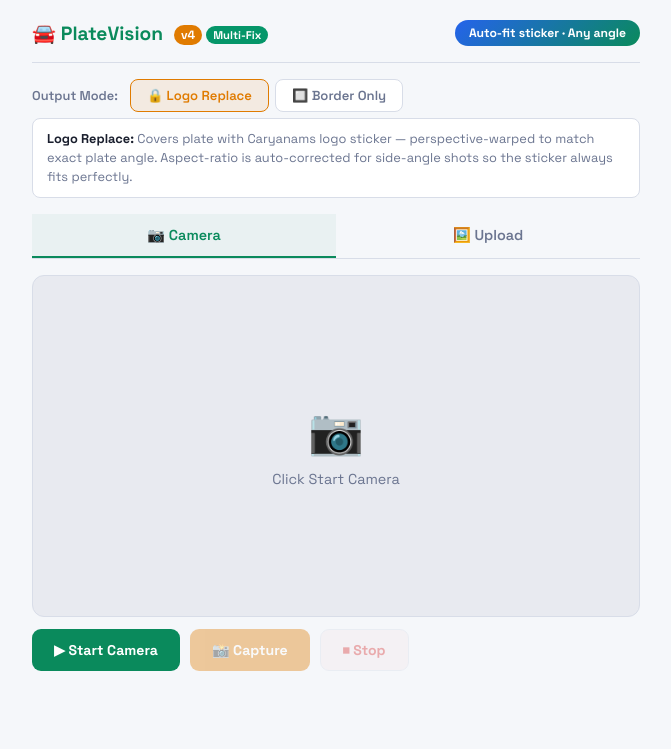
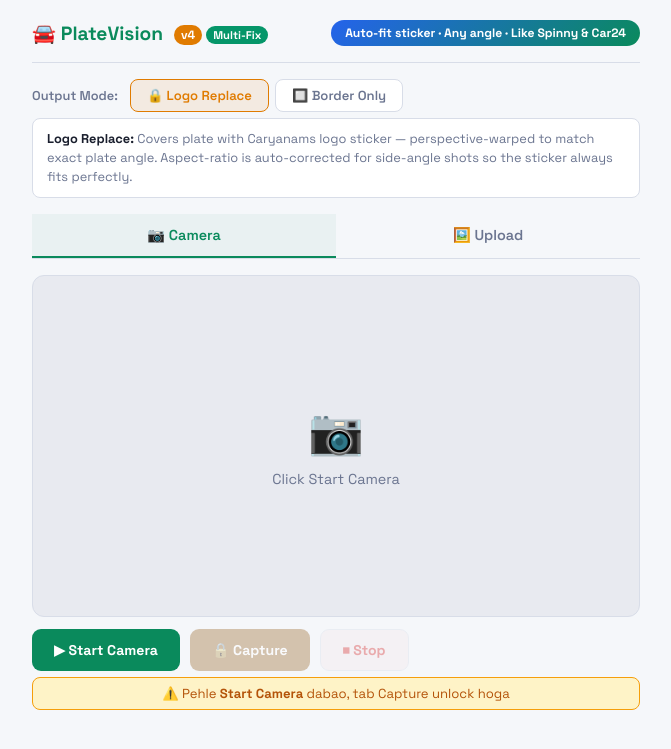
Before and after one commit to padmaninenshi-python/number_plate, a Flask app: page / in a window 1280 px wide. Shown: the top 749 px of the page, without its empty margins (304-975 px from the left). Run offline with Flask 3, Linux system fonts and the light colour scheme.

Commit message:
Update capture button and message styles

```diff
--- a/templates/index.html
+++ b/templates/index.html
@@ -29,6 +29,20 @@
         .corner-bbox  { background: #fff3cd; color: #856404; }
         .v5-badge     { font-size: 0.7rem; background: #059669; color: #fff; padding: 2px 7px; border-radius: 10px; vertical-align: middle; margin-left: 4px; }
         .angle-badge  { font-size: 0.7rem; background: #2563eb; color: #fff; padding: 2px 7px; border-radius: 10px; vertical-align: middle; margin-left: 4px; }
+
+        /* Capture lock styles */
+        .btn.locked   { opacity: 0.45; cursor: not-allowed; filter: grayscale(60%); }
+        .capture-lock-msg {
+            text-align: center;
+            font-size: 0.82rem;
+            color: #b45309;
+            background: #fef3c7;
+            border: 1px solid #f59e0b;
+            border-radius: 8px;
+            padding: 7px 14px;
+            margin: 6px 0 0 0;
+        }
+        .capture-lock-msg.hidden { display: none; }
     </style>
 </head>
 <body>
@@ -36,7 +50,7 @@
 
     <header>
         <span class="logo">🚘 PlateVision <span class="v2">v4</span><span class="v5-badge">Multi-Fix</span></span>
-        <span class="badge">Auto-fit sticker · Any angle </span>
+        <span class="badge">Auto-fit sticker · Any angle · Like Spinny &amp; Car24</span>
     </header>
 
     <!-- Mode selector -->
@@ -69,9 +83,10 @@
         </div>
         <div class="controls">
             <button class="btn g" id="btnStart" onclick="startCamera()">▶ Start Camera</button>
-            <button class="btn o" id="btnCapture" onclick="captureFrame()" disabled>📸 Capture</button>
+            <button class="btn o locked" id="btnCapture" onclick="captureFrame()" disabled>🔒 Capture</button>
             <button class="btn r" id="btnStop" onclick="stopCamera()" disabled>⏹ Stop</button>
         </div>
+        <p id="captureLockMsg" class="capture-lock-msg">⚠️ Pehle <strong>Start Camera</strong> dabao, tab Capture unlock hoga</p>
     </div>
 
     <!-- Upload -->
```
